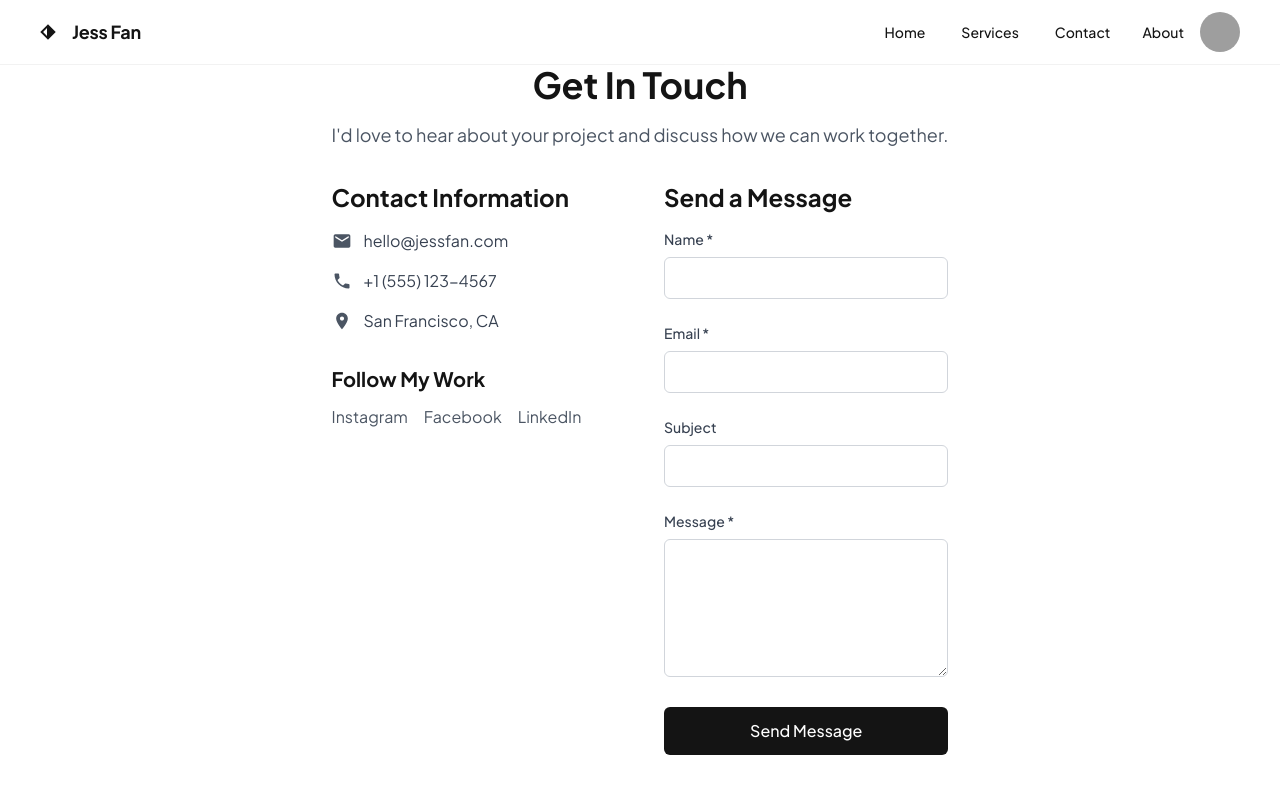
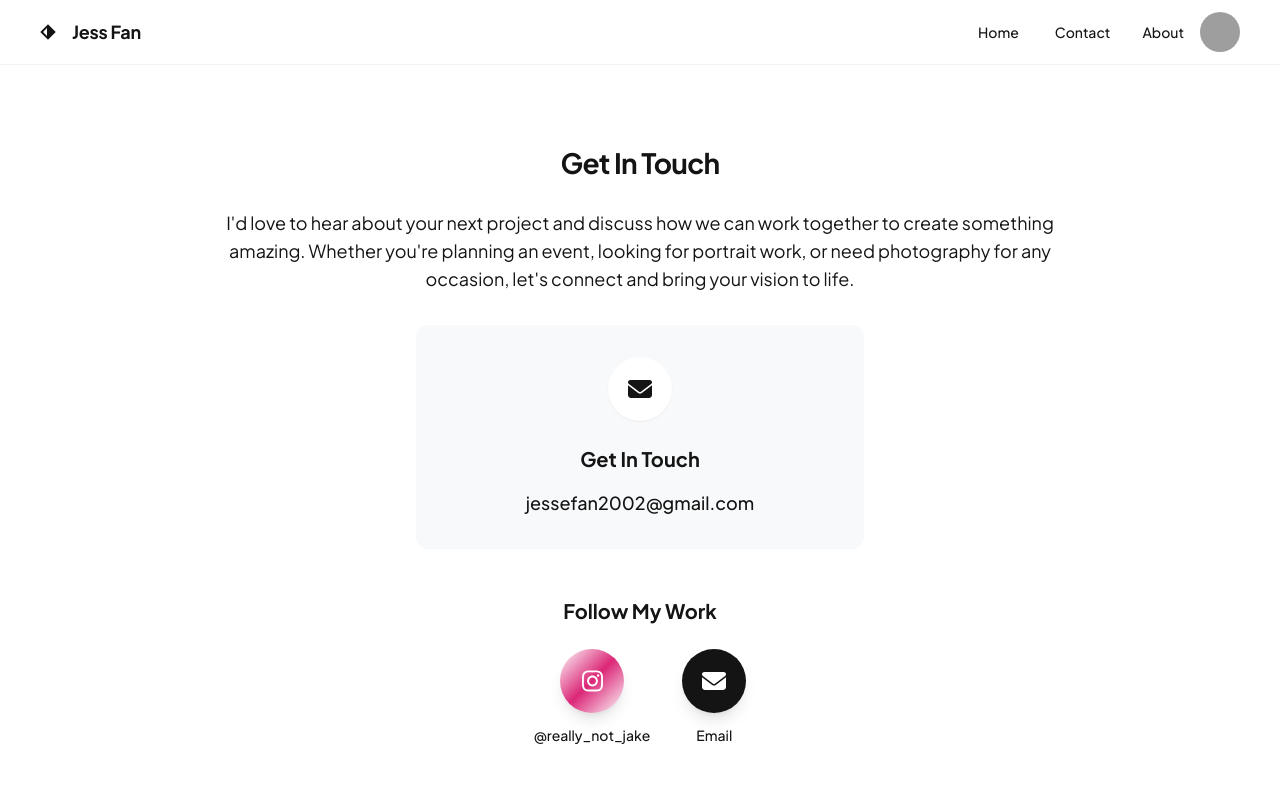
Before and after one commit to JEF1056/portfolio, a React (Vite) app: page /portfolio/contact in a window 1280 px wide. Shown: the top 794 px of the page. Built offline with nearby package versions, Linux system fonts and the light colour scheme; grey boxes are pictures that could not be loaded.

Commit message:
refactor: simplify contact page and reorganize photo categories

```diff
--- a/package.json
+++ b/package.json
@@ -10,7 +10,13 @@
     "preview": "vite preview"
   },
   "dependencies": {
+    "@fortawesome/fontawesome-svg-core": "^6.7.2",
+    "@fortawesome/free-brands-svg-icons": "^6.7.2",
+    "@fortawesome/free-regular-svg-icons": "^6.7.2",
+    "@fortawesome/free-solid-svg-icons": "^6.7.2",
+    "@fortawesome/react-fontawesome": "^0.2.2",
     "@tailwindcss/vite": "^4.1.11",
+    "extract-colors": "^4.2.0",
     "react": "^19.1.0",
     "react-dom": "^19.1.0",
     "react-router-dom": "^6.30.1",
--- a/src/components/Header/Header.tsx
+++ b/src/components/Header/Header.tsx
@@ -62,7 +62,6 @@ const Header: React.FC = () => {
       <div className="hidden md:flex flex-1 justify-end gap-8">
         <div className="flex items-center gap-9">
           <Link className="text-[#141414] text-sm font-medium leading-normal hover:text-gray-600" to="/">Home</Link>
-          <Link className="text-[#141414] text-sm font-medium leading-normal hover:text-gray-600" to="/contact">Services</Link>
           <Link className="text-[#141414] text-sm font-medium leading-normal hover:text-gray-600" to="/contact">Contact</Link>
         </div>
         <div className="flex items-center gap-4">
@@ -161,6 +160,7 @@ const Header: React.FC = () => {
                 Home
               </Link>
 
+
               <Link
                 className={`text-[#141414] text-2xl font-medium leading-normal hover:text-gray-600 transition-all duration-250 ease-out transform ${
                   isMobileMenuOpen && !isClosing
@@ -171,22 +171,6 @@ const Header: React.FC = () => {
                 }`}
                 style={{
                   transitionDelay: isMobileMenuOpen && !isClosing ? '150ms' : isClosing ? '50ms' : '0ms'
-                }}
-                to="/gallery/event"
-                onClick={closeMobileMenu}
-              >
-                Services
-              </Link>
-              <Link
-                className={`text-[#141414] text-2xl font-medium leading-normal hover:text-gray-600 transition-all duration-250 ease-out transform ${
-                  isMobileMenuOpen && !isClosing
-                    ? 'translate-x-0 opacity-100'
-                    : isClosing
-                    ? 'translate-x-8 opacity-0'
-                    : 'translate-x-4 opacity-0'
-                }`}
-                style={{
-                  transitionDelay: isMobileMenuOpen && !isClosing ? '200ms' : isClosing ? '100ms' : '0ms'
                 }}
                 to="/contact"
                 onClick={closeMobileMenu}
--- a/src/pages/Contact.tsx
+++ b/src/pages/Contact.tsx
@@ -1,156 +1,73 @@
-import React, { useState } from 'react';
+import React from 'react';
+import { FontAwesomeIcon } from '@fortawesome/react-fontawesome';
+import { faInstagram } from '@fortawesome/free-brands-svg-icons';
+import { faEnvelope } from '@fortawesome/free-solid-svg-icons';
 
 const Contact: React.FC = () => {
-  const [formData, setFormData] = useState({
-    name: '',
-    email: '',
-    subject: '',
-    message: ''
-  });
+  return (
+    <div className="min-h-screen bg-white">
+      {/* Hero Section */}
+      <div className="px-4 sm:px-8 lg:px-40 flex justify-center py-8 lg:py-12">
+        <div className="flex flex-col max-w-[960px] w-full">
+          <h2 className="text-[#141414] tracking-tight text-2xl sm:text-3xl lg:text-[28px] font-bold leading-tight px-4 text-center pb-6 pt-8">
+            Get In Touch
+          </h2>
+          <p className="text-[#141414] text-base sm:text-lg font-normal leading-normal pb-8 pt-1 px-4 text-center max-w-4xl mx-auto">
+            I'd love to hear about your next project and discuss how we can work together to create something amazing.
+            Whether you're planning an event, looking for portrait work, or need photography for any occasion,
+            let's connect and bring your vision to life.
+          </p>
 
-  const handleChange = (e: React.ChangeEvent<HTMLInputElement | HTMLTextAreaElement>) => {
-    setFormData({
-      ...formData,
-      [e.target.name]: e.target.value
-    });
-  };
-
-  const handleSubmit = (e: React.FormEvent) => {
-    e.preventDefault();
-    // Handle form submission here
-    console.log('Form submitted:', formData);
-    alert('Thank you for your message! I\'ll get back to you soon.');
-    setFormData({ name: '', email: '', subject: '', message: '' });
-  };
-
-  return (
-    <div className="flex flex-col gap-8 max-w-4xl mx-auto">
-      <div className="text-center">
-        <h1 className="text-4xl font-bold text-[#141414] mb-4">Get In Touch</h1>
-        <p className="text-lg text-gray-600">
-          I'd love to hear about your project and discuss how we can work together.
-        </p>
-      </div>
-
-      <div className="grid grid-cols-1 md:grid-cols-2 gap-12">
-        {/* Contact Info */}
-        <div className="space-y-8">
-          <div>
-            <h2 className="text-2xl font-bold text-[#141414] mb-4">Contact Information</h2>
-            <div className="space-y-4">
-              <div className="flex items-center gap-3">
-                <div className="w-5 h-5 text-gray-600">
-                  <svg fill="currentColor" viewBox="0 0 24 24">
-                    <path d="M20 4H4c-1.1 0-1.99.9-1.99 2L2 18c0 1.1.9 2 2 2h16c1.1 0 2-.9 2-2V6c0-1.1-.9-2-2-2zm0 4l-8 5-8-5V6l8 5 8-5v2z"/>
-                  </svg>
-                </div>
-                <span className="text-gray-700">hello@jessfan.com</span>
+          {/* Contact Information Card */}
+          <div className="flex justify-center px-4 mb-12">
+            <div className="bg-[#f8f9fa] rounded-xl p-8 text-center hover:shadow-lg transition-shadow duration-300 max-w-md w-full">
+              <div className="w-16 h-16 mx-auto mb-6 flex items-center justify-center bg-white rounded-full shadow-sm">
+                <FontAwesomeIcon icon={faEnvelope} className="text-2xl text-[#141414]" />
               </div>
-              <div className="flex items-center gap-3">
-                <div className="w-5 h-5 text-gray-600">
-                  <svg fill="currentColor" viewBox="0 0 24 24">
-                    <path d="M6.62 10.79c1.44 2.83 3.76 5.14 6.59 6.59l2.2-2.2c.27-.27.67-.36 1.02-.24 1.12.37 2.33.57 3.57.57.55 0 1 .45 1 1V20c0 .55-.45 1-1 1-9.39 0-17-7.61-17-17 0-.55.45-1 1-1h3.5c.55 0 1 .45 1 1 0 1.25.2 2.45.57 3.57.11.35.03.74-.25 1.02l-2.2 2.2z"/>
-                  </svg>
-                </div>
-                <span className="text-gray-700">+1 (555) 123-4567</span>
-              </div>
-              <div className="flex items-center gap-3">
-                <div className="w-5 h-5 text-gray-600">
-                  <svg fill="currentColor" viewBox="0 0 24 24">
-                    <path d="M12 2C8.13 2 5 5.13 5 9c0 5.25 7 13 7 13s7-7.75 7-13c0-3.87-3.13-7-7-7zm0 9.5c-1.38 0-2.5-1.12-2.5-2.5s1.12-2.5 2.5-2.5 2.5 1.12 2.5 2.5-1.12 2.5-2.5 2.5z"/>
-                  </svg>
-                </div>
-                <span className="text-gray-700">San Francisco, CA</span>
-              </div>
+              <h3 className="text-xl font-semibold text-[#141414] mb-4">Get In Touch</h3>
+              <a
+                href="mailto:jessefan2002@gmail.com"
+                className="text-lg text-[#141414] hover:text-gray-600 transition-colors duration-200 font-medium"
+              >
+                jessefan2002@gmail.com
+              </a>
             </div>
           </div>
 
-          <div>
-            <h3 className="text-xl font-semibold text-[#141414] mb-3">Follow My Work</h3>
-            <div className="flex gap-4">
-              <a href="#" className="text-gray-600 hover:text-[#141414] transition-colors">
-                Instagram
+          {/* Social Media Section */}
+          <div className="text-center mb-8">
+            <h3 className="text-xl font-semibold text-[#141414] mb-6">Follow My Work</h3>
+            <div className="flex justify-center gap-8">
+              {/* Instagram */}
+              <a
+                href="https://instagram.com/really_not_jake"
+                target="_blank"
+                rel="noopener noreferrer"
+                className="group flex flex-col items-center transition-transform duration-300 hover:scale-110"
+              >
+                <div className="w-16 h-16 bg-gradient-to-br from-purple-600 via-pink-600 to-orange-400 rounded-full flex items-center justify-center mb-3 shadow-lg group-hover:shadow-xl transition-shadow duration-300">
+                  <FontAwesomeIcon icon={faInstagram} className="text-2xl text-white" />
+                </div>
+                <span className="text-sm font-medium text-[#141414] group-hover:text-gray-600 transition-colors duration-200">
+                  @really_not_jake
+                </span>
               </a>
-              <a href="#" className="text-gray-600 hover:text-[#141414] transition-colors">
-                Facebook
-              </a>
-              <a href="#" className="text-gray-600 hover:text-[#141414] transition-colors">
-                LinkedIn
+
+
+              {/* Email (as social icon) */}
+              <a
+                href="mailto:jessefan2002@gmail.com"
+                className="group flex flex-col items-center transition-transform duration-300 hover:scale-110"
+              >
+                <div className="w-16 h-16 bg-[#141414] rounded-full flex items-center justify-center mb-3 shadow-lg group-hover:shadow-xl transition-shadow duration-300">
+                  <FontAwesomeIcon icon={faEnvelope} className="text-2xl text-white" />
+                </div>
+                <span className="text-sm font-medium text-[#141414] group-hover:text-gray-600 transition-colors duration-200">
+                  Email
+                </span>
               </a>
             </div>
           </div>
-        </div>
-
-        {/* Contact Form */}
-        <div>
-          <h2 className="text-2xl font-bold text-[#141414] mb-4">Send a Message</h2>
-          <form onSubmit={handleSubmit} className="space-y-6">
-            <div>
-              <label htmlFor="name" className="block text-sm font-medium text-gray-700 mb-2">
-                Name *
-              </label>
-              <input
-                type="text"
-                id="name"
-                name="name"
-                value={formData.name}
-                onChange={handleChange}
-                required
-                className="w-full px-4 py-2 border border-gray-300 rounded-md focus:ring-2 focus:ring-gray-500 focus:border-transparent"
-              />
-            </div>
-
-            <div>
-              <label htmlFor="email" className="block text-sm font-medium text-gray-700 mb-2">
-                Email *
-              </label>
-              <input
-                type="email"
-                id="email"
-                name="email"
-                value={formData.email}
-                onChange={handleChange}
-                required
-                className="w-full px-4 py-2 border border-gray-300 rounded-md focus:ring-2 focus:ring-gray-500 focus:border-transparent"
-              />
-            </div>
-
-            <div>
-              <label htmlFor="subject" className="block text-sm font-medium text-gray-700 mb-2">
-                Subject
-              </label>
-              <input
-                type="text"
-                id="subject"
-                name="subject"
-                value={formData.subject}
-                onChange={handleChange}
-                className="w-full px-4 py-2 border border-gray-300 rounded-md focus:ring-2 focus:ring-gray-500 focus:border-transparent"
-              />
-            </div>
-
-            <div>
-              <label htmlFor="message" className="block text-sm font-medium text-gray-700 mb-2">
-                Message *
-              </label>
-              <textarea
-                id="message"
-                name="message"
-                value={formData.message}
-                onChange={handleChange}
-                required
-                rows={5}
-                className="w-full px-4 py-2 border border-gray-300 rounded-md focus:ring-2 focus:ring-gray-500 focus:border-transparent"
-              />
-            </div>
-
-            <button
-              type="submit"
-              className="w-full bg-[#141414] text-white py-3 px-6 rounded-md hover:bg-gray-800 transition-colors font-medium"
-            >
-              Send Message
-            </button>
-          </form>
         </div>
       </div>
     </div>
```
Also changed, not shown: src/components/Hero.tsx (+10 -2 lines), src/pages/Home.tsx (+26 -34 lines), 1 other file (tests, documents, lock files or other folders).
